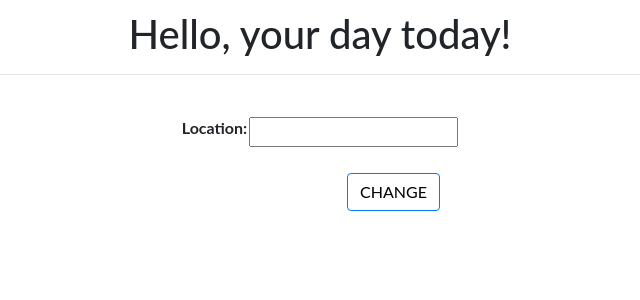
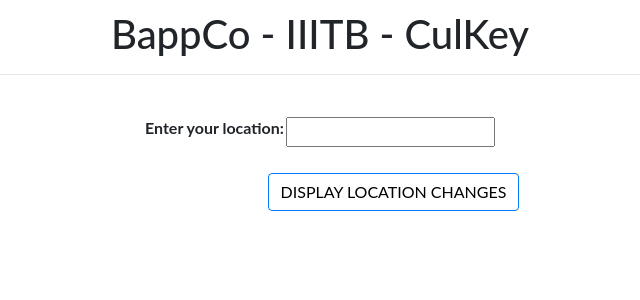
Before and after one commit to ash1969/Bangalore-Press, a Django app: page /cal/geo/ in a window 1280 px wide. Shown: the top 300 px of the page, without its empty margins (320-960 px from the left). Run offline with Django 3.2, Linux system fonts and the light colour scheme; some libraries are stand-ins or nearby versions.

Commit message:
Basic FrontEnd Changes

```diff
--- a/website/calendar_app/forms.py
+++ b/website/calendar_app/forms.py
@@ -2,4 +2,4 @@ from django import forms
 from .models import *
 
 class Locationform(forms.Form):
-    location = forms.CharField(max_length=100)
+    Enter_your_location = forms.CharField(max_length=100)
--- a/website/calendar_app/templates/cal/geo.html
+++ b/website/calendar_app/templates/cal/geo.html
@@ -1,7 +1,7 @@
 {% extends 'cal/base.html' %}
 
 {% block title %}
-Hello, your day today!
+BappCo - IIITB - CulKey
 {% endblock %}
 
 {% block content %}
@@ -14,7 +14,7 @@ Hello, your day today!
           </table>
               <input type="hidden" name="ajax_check" value="True">
               <br>
-          <button type="submit" class="save btn btn-primary" style="margin-left:150px;"> CHANGE </button>
+          <button type="submit" class="save btn btn-primary" style="margin-left:150px;"> DISPLAY LOCATION CHANGES </button>
         </form>
         <br>
      <div>
--- a/website/calendar_app/views.py
+++ b/website/calendar_app/views.py
@@ -73,7 +73,7 @@ def geo(request):
        if request.POST.get('ajax_check') == "True":
          if form.is_valid():
             key = form.cleaned_data
-            city = key.get('location')
+            city = key.get('Enter_your_location')
             url = 'https://weather.cit.api.here.com/weather/1.0/report.json'
 
             parameters = dict(
@@ -85,7 +85,7 @@ def geo(request):
 
             response = requests.get(url=url, params=parameters)
             data = response.json()
-
+            print(data)
             x = "Type" in data
             if x == True:
                 return HttpResponse("No City Found")
--- a/website/news_feed/templates/posts/feed.html
+++ b/website/news_feed/templates/posts/feed.html
@@ -10,7 +10,7 @@ News Feed
        {% for post in posts %}
           <div class="card" style="width: 18rem; margin:10px;">
              <p style="text-align:left; padding:2px;">{{ post.user.username }}</p>
-             <small style="text-align:left; padding:2px;">{{ post.updated_at }}</small>
+             <small style="text-align:left; padding:2px;">{{ post.updated_at.date }}</small>
              {% if post.user == request.user %}
               <a href="{% url 'news_feed:edit_post' post.id  %}" style="text-align:right;" class="fa fa-edit"></a>
              {% endif %}
--- a/website/news_feed/views.py
+++ b/website/news_feed/views.py
@@ -31,7 +31,7 @@ def open_feed(request):
     current_date = timezone.now()
     start_date = current_date + timedelta(days=-2)
     end_date = current_date + timedelta(days=4)  # Using this to display posts
-    posts = Post.objects.filter(updated_at__range=[start_date, end_date]).order_by('updated_at')
+    posts = Post.objects.filter(updated_at__range=[start_date, end_date]).order_by('-updated_at')
     upvotes = Upvotes.objects.all()
     profiles = Profile.objects.all()
     args = {'posts': posts, 'upvotes': upvotes, 'profiles': profiles }
```
